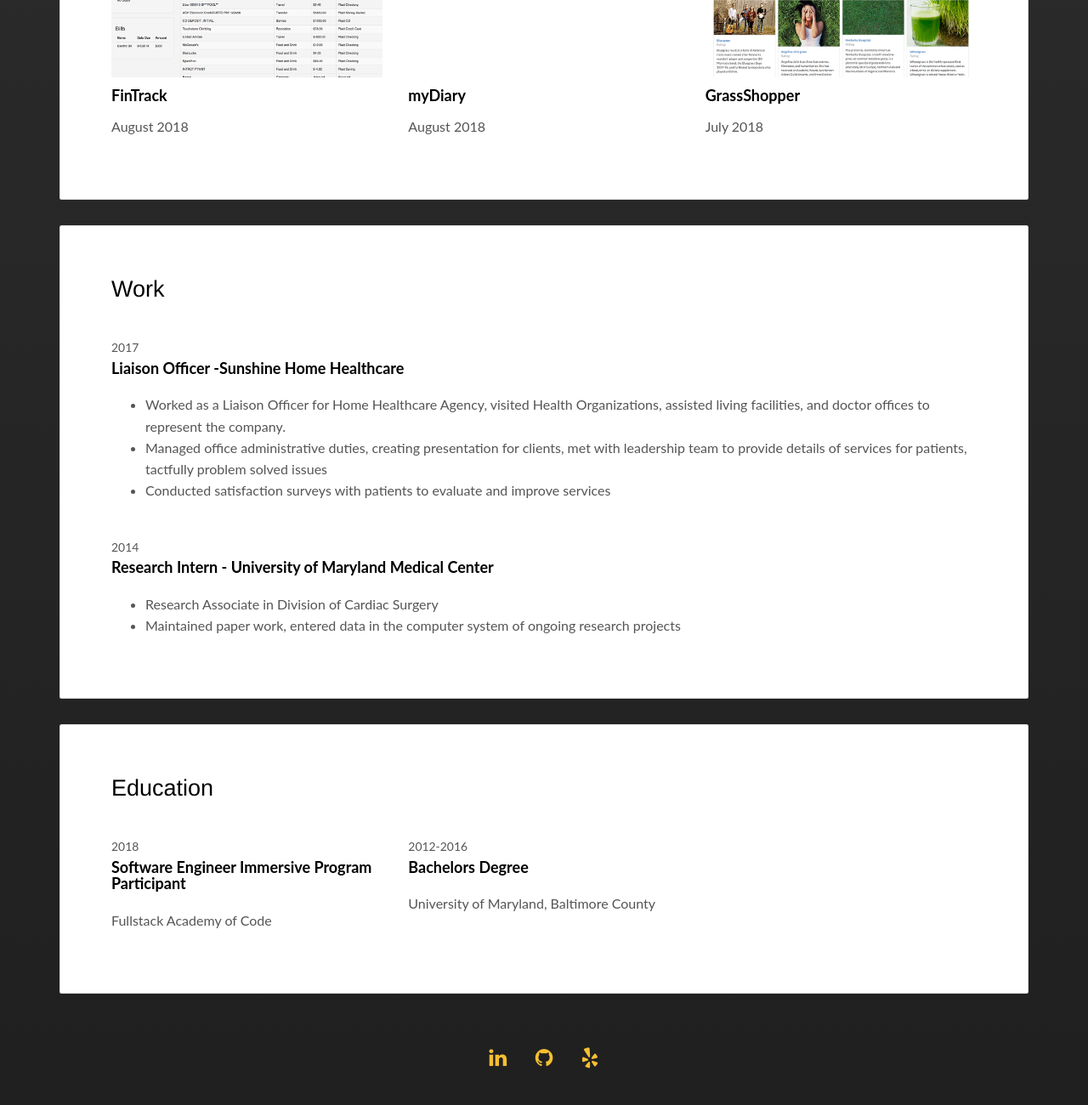
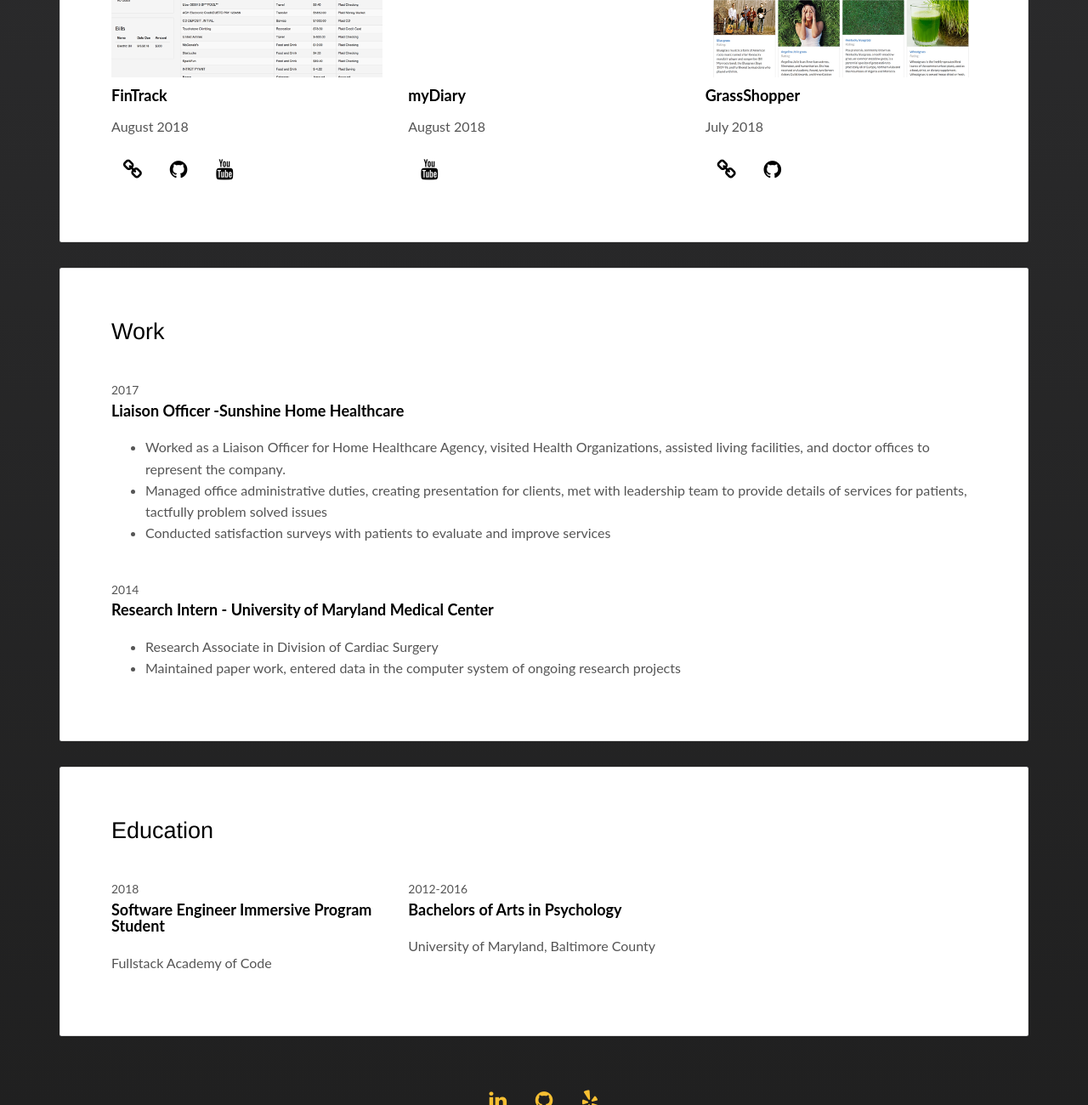
Before and after one commit to Ali-Aftab/Ali-Aftab.github.io, a plain HTML site: page index.html in a window 1280 px wide. Shown: the part 1142-2442 px from the top of the page at 85% size. Drawn offline with Linux system fonts and the light colour scheme.

Commit message:
minor issues

```diff
--- a/index.html
+++ b/index.html
@@ -88,16 +88,38 @@
                                     <img src="./assets/images/FinTrack.png" class="img-responsive" height="" alt="">
                                     <h3 class="h5">FinTrack</h3>
                                     <p>August 2018</p>
+                                    <a class="fa-icon fa-icon-2x" href="https://fintrack-fullstack.herokuapp.com/#/"
+                                        title="">
+                                        <i class="fa fa-link"></i>
+                                    </a>
+                                    <a class="fa-icon fa-icon-2x" href="https://github.com/Ali-Aftab/Fintrack" title="">
+                                        <i class="fa fa-github"></i>
+                                    </a>
+                                    <a class="fa-icon fa-icon-2x" href="https://www.youtube.com/watch?list=PLx0iOsdUOUmkbGblSOJyBb7ZLLfKtrAFo&v=2-x0bxWxh-8"
+                                        title="">
+                                        <i class="fa fa-youtube"></i>
+                                    </a>
                                 </div>
                                 <div class="col-md-4">
                                     <img src="./assets/images/myDiary.png" class="img-responsive" alt="">
                                     <h3 class="h5">myDiary</h3>
                                     <p>August 2018</p>
+                                    <a class="fa-icon fa-icon-2x" href="https://www.youtube.com/watch?v=PpqzC4_09Cg"
+                                        title="">
+                                        <i class="fa fa-youtube"></i>
+                                    </a>
                                 </div>
                                 <div class="col-md-4">
                                     <img src="./assets/images/GrassShopper.png" class="img-responsive" alt="">
                                     <h3 class="h5">GrassShopper</h3>
                                     <p>July 2018</p>
+                                    <a class="fa-icon fa-icon-2x" href="http://grassshopper-1806.herokuapp.com/" title="">
+                                        <i class="fa fa-link"></i>
+                                    </a>
+                                    <a class="fa-icon fa-icon-2x" href="https://github.com/Ali-Aftab/grace-shopper"
+                                        title="">
+                                        <i class="fa fa-github"></i>
+                                    </a>
                                 </div>
                             </div>
                         </div>
@@ -158,7 +180,7 @@
                                 <div class="col-md-4">
                                     <div class="education-experience">
                                         <small class="date">2018</small>
-                                        <h3 class="h5 date-title">Software Engineer Immersive Program Participant</h3>
+                                        <h3 class="h5 date-title">Software Engineer Immersive Program Student</h3>
                                         <p>Fullstack Academy of Code</p>
                                     </div>
 
@@ -166,7 +188,7 @@
                                 <div class="col-md-4">
                                     <div class="education-experience">
                                         <small class="date">2012-2016</small>
-                                        <h3 class="h5 date-title">Bachelors Degree</h3>
+                                        <h3 class="h5 date-title">Bachelors of Arts in Psychology</h3>
                                         <p>University of Maryland, Baltimore County</p>
                                     </div>
                                 </div>
```
